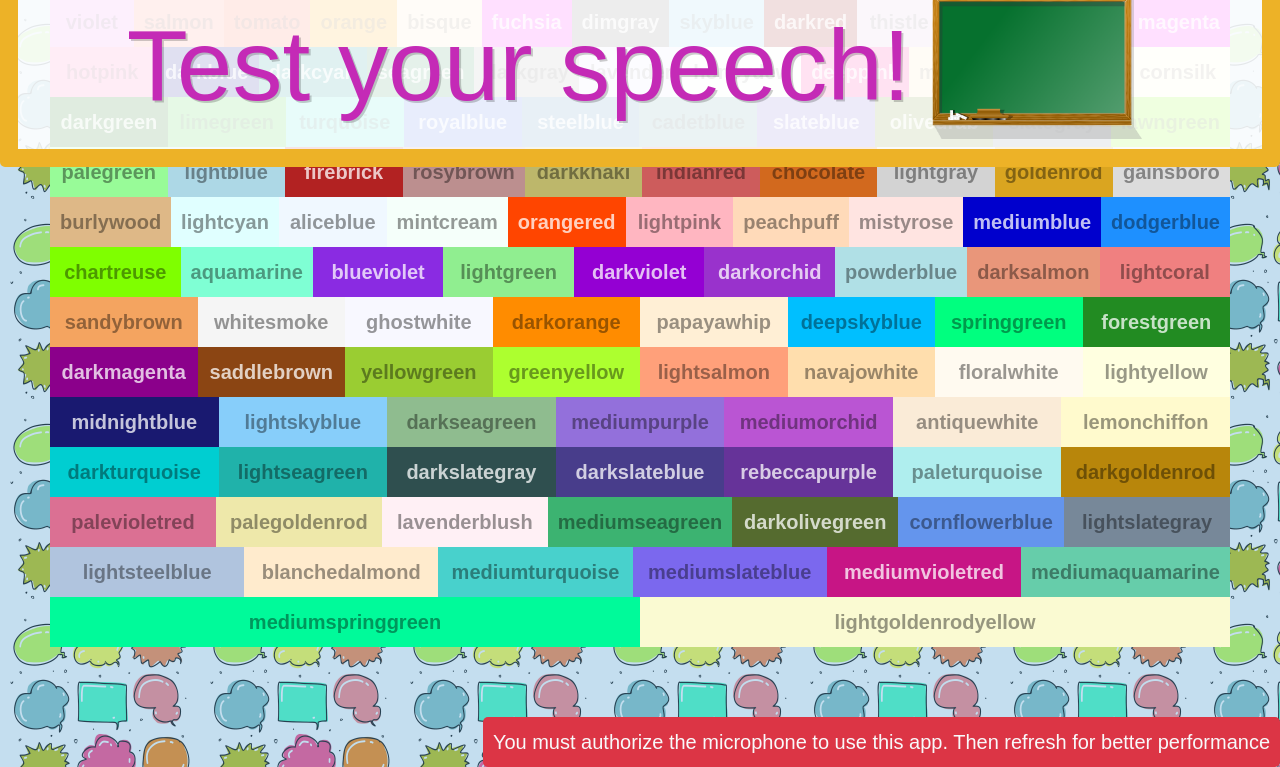
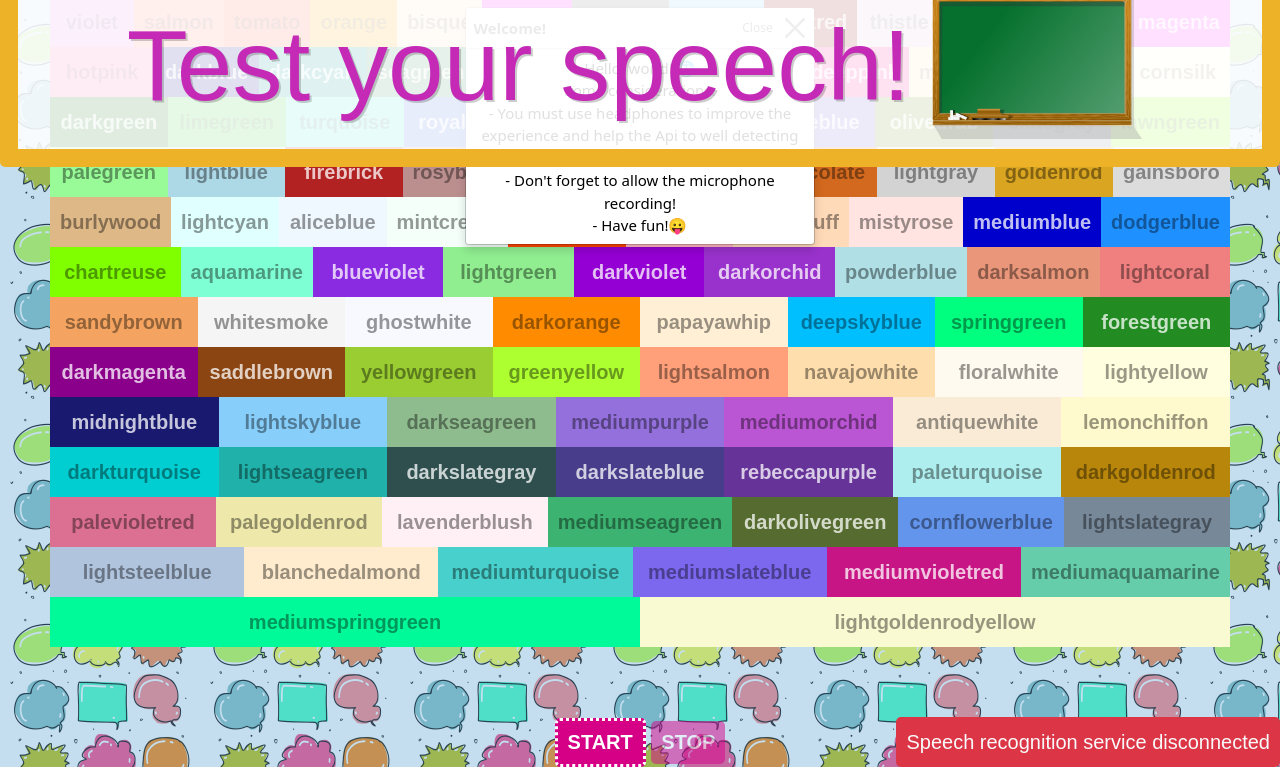
Before and after one commit to m32795434/Test-Your-Speech, a website built with Parcel: page index.html in a window 1280 px wide. Both pictures are taken after a click on the button "START". Shown: the part 393-1160 px from the top of the page. Built offline with nearby package versions, Linux system fonts and the light colour scheme; a web font is replaced by a local one.

Commit message:
welcome toast + end event

```diff
--- a/index.html
+++ b/index.html
@@ -12,10 +12,12 @@
 </head>
 
 <body>
-  <div class="toast-container position-fixed bottom-0 p-3 fade hide" id="toastGreatJob" data-bs-delay="10000"></div>
-  <div class="toast-container position-fixed bottom-0 end-0 p-3 bg-success text-light fade hide" id="toastContainerSucc"
+  <div class="toast-container position-fixed bottom-0 p-3 fade hide" id="greatJobToast" data-bs-delay="10000"></div>
+  <div class="toast fade hide" role="alert" aria-live="assertive" aria-atomic="true" id="welcomeToast"
+    data-bs-delay="15000"></div>
+  <div class="toast-container position-fixed bottom-0 end-0 p-3 bg-success text-light fade hide" id="succToastContainer"
     data-bs-delay="3000"></div>
-  <div class="toast-container position-fixed bottom-0 end-0 p-3 bg-danger text-light fade hide" id="toastContainerErr"
+  <div class="toast-container position-fixed bottom-0 end-0 p-3 bg-danger text-light fade hide" id="errToastContainer"
     data-bs-delay="3000"></div>
   <div class="h1-board">
     <h1>Test your speech!</h1>
--- a/speech.js
+++ b/speech.js
@@ -11,6 +11,7 @@ const TOTAL_TIME = 560;
 let timeLeft = TOTAL_TIME;
 let timerInterval;
 let audioStart = false;
+let stopped = false;
 
 // new SpeechRecognition, no matters if it's one of the "webkit" versions
 window.SpeechRecognition =
@@ -50,6 +51,7 @@ function start() {
     );
     return;
   }
+  ToastService.showWelcome();
   recognition = new window.SpeechRecognition();
   console.log('recognition OK');
   colorsEl.innerHTML = displayColors(colorsByLength); // could be outside the function?
@@ -60,10 +62,20 @@ function start() {
 
   recognition.onaudiostart = () => {
     audioStart = true;
+    stopped = false;
   };
   recognition.onsoundend = () => {
-    ToastService.showErrorToast('Sound has stopped being received');
-    handleStop();
+    // ToastService.showErrorToast('Sound has stopped being received');
+    console.log('Sound has stopped being received'); // FIRST!
+    // handleStop();
+  };
+  recognition.onend = () => {
+    ToastService.showErrorToast('Speech recognition service disconnected');
+    console.log('Speech recognition service disconnected'); // THIRD!
+    if (!stopped) handleStop();
+  };
+  recognition.onaudioend = () => {
+    console.log('Audio capturing ended'); // SECOND!
   };
   // recognition.start();
 }
@@ -73,12 +85,11 @@ async function handleStart() {
   await wait(500);
   if (!audioStart) {
     ToastService.showErrorToast(
-      'You must authorize the microphone to use this app. Then refresh for better performance'
+      "Audio capturing hasn't started. Have you authorize the microphone?. Then refresh for better performance"
     );
     recognition.stop();
     return;
   }
-  console.log(recognition, 'audioStart:', audioStart);
   startBtn.classList.add('animate');
   stopBtn.classList.remove('animate');
   startBtn.disabled = true;
@@ -88,6 +99,7 @@ async function handleStart() {
 
 export function handleStop() {
   if (!recognition) return;
+  stopped = true;
   audioStart = false;
   stopBtn.classList.add('animate');
   startBtn.classList.remove('animate');
--- a/style.scss
+++ b/style.scss
@@ -28,7 +28,7 @@ body {
   border-radius: 5px;
 }
 
-#toastGreatJob {
+#greatJobToast {
   z-index: 2000;
   display: grid;
   justify-content: center;
@@ -41,6 +41,15 @@ body {
     width: 100%;
     height: auto;
   }
+}
+
+#welcomeToast {
+  position: absolute;
+  top: 50%;
+  background-color: white;
+  color: black;
+  font-family: var(--bs-body-font-family);
+  font-size: 1.5rem;
 }
 
 .h1-board {
--- a/toastService.js
+++ b/toastService.js
@@ -1,8 +1,29 @@
 import bootstrap from 'bootstrap/dist/js/bootstrap';
 
 class ToastService {
+  static showWelcome() {
+    const toast = document.querySelector('#welcomeToast');
+    toast.innerHTML = `
+    <div class="toast-header">
+    <strong class="me-auto">Welcome!</strong>
+    <small>Close</small>
+    <button type="button" class="btn-close" data-bs-dismiss="toast" aria-label="Close"></button>
+  </div>
+  <div class="toast-body">
+    Hello, world! 🌐<br />
+    Some considerations: <br />
+    - You must use headphones to improve the experience and help the Api to well detecting the audio. <br />
+    - Don't forget to allow the microphone recording! <br />
+
+    - Have fun!😛
+  </div>
+      `;
+    const bootstrapToast = bootstrap.Toast.getOrCreateInstance(toast);
+    bootstrapToast.show();
+  }
+
   static showErrorToast(message) {
-    const toast = document.querySelector('#toastContainerErr');
+    const toast = document.querySelector('#errToastContainer');
     toast.innerHTML = `
         <div class="toast-body"
         role="alert" aria-live="assertive" aria-atomic="true">
@@ -14,7 +35,7 @@ class ToastService {
   }
 
   static showSuccessToast(message) {
-    const toast = document.querySelector('#toastContainerSucc');
+    const toast = document.querySelector('#succToastContainer');
     toast.innerHTML = `
         <div class="toast-body"
         role="alert" aria-live="assertive" aria-atomic="true">
@@ -26,7 +47,7 @@ class ToastService {
   }
 
   static showGreatJob() {
-    const toast = document.querySelector('#toastGreatJob');
+    const toast = document.querySelector('#greatJobToast');
     toast.innerHTML = `
         <div class="toast-body"
         role="alert" aria-live="assertive" aria-atomic="true">
```
